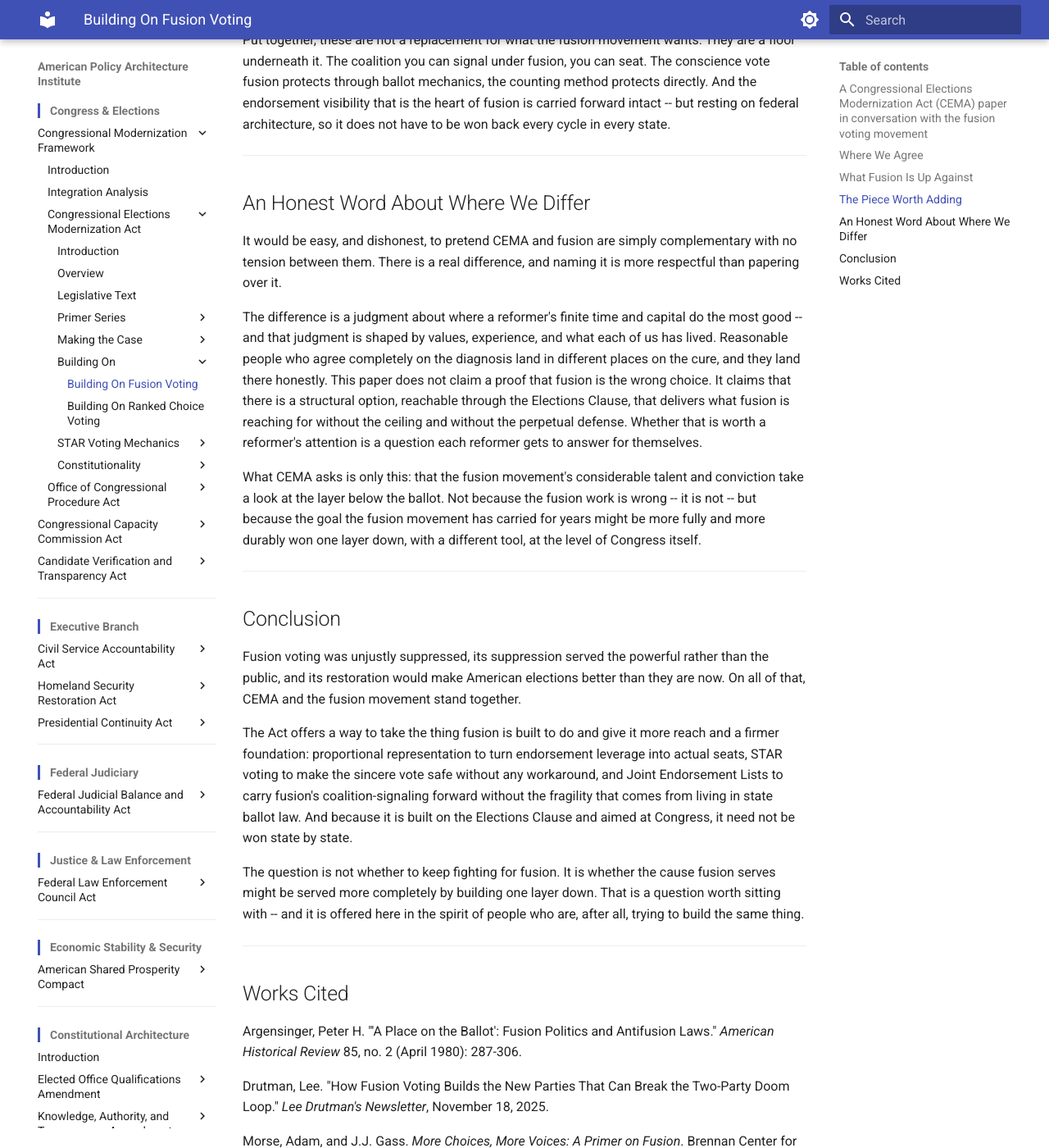
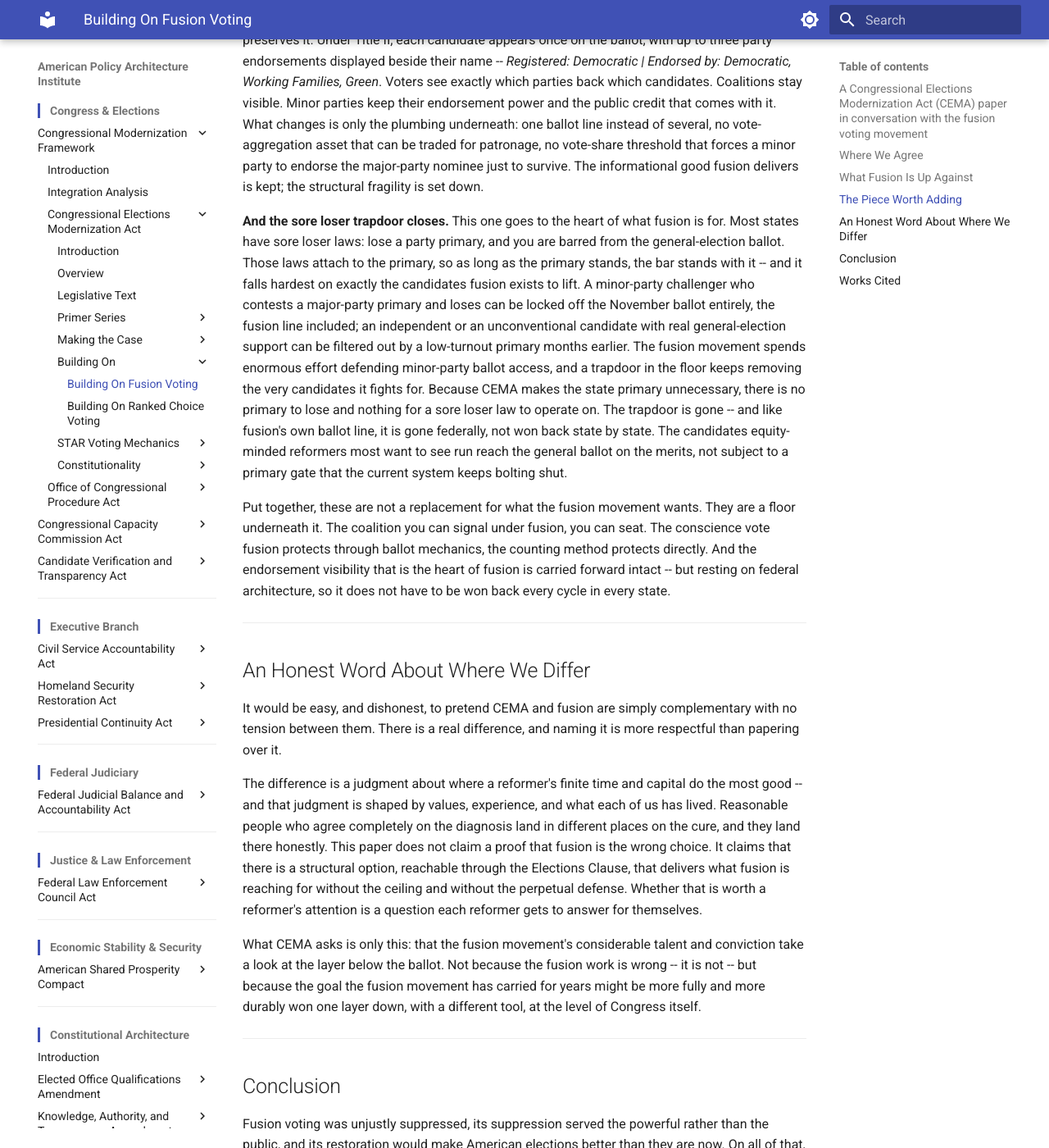
Before and after one commit to albertintech/apai, an MkDocs documentation site: the page built from docs/congress/cmf/cema/building-on-fusion-voting.md, in a window 1280 px wide and 1400 px high, scrolled down 3641 px. Shown: the whole window at 82% size. Built offline with MkDocs 1.6.1 and Material for MkDocs 9.7.7, drawn with Linux system fonts in a browser that asks for light colours; some of the changed text lies outside the part shown.

Commit message:
Revise building-on-fusion-voting.md for CEMA updates
Updated the document to reflect changes in the CEMA legislative text and clarified the role of CEMA in relation to fusion voting.

```diff
--- a/docs/congress/cmf/cema/building-on-fusion-voting.md
+++ b/docs/congress/cmf/cema/building-on-fusion-voting.md
@@ -21,6 +21,8 @@
 The history is also on their side, and it deserves to be stated plainly rather than as a courtesy. Fusion was once universal in the United States. Before the Australian ballot, parties printed their own tickets and cross-nomination required no one's permission. The bans came in the 1880s and 1890s, and they were not enacted to clean up elections -- they were enacted by major parties, Republicans in the North and Democrats in the South, to destroy the coalition threats that Populist, labor, and multiracial fusion tickets posed to their dominance. In the post-Reconstruction South, Republican-Populist fusion had built multiracial coalitions that elected governors and members of Congress, and the suppression of fusion was bound up with the rise of Jim Crow. This is not contested history. It is a genuine democratic wrong, and the fusion movement is right to name it as one.
 
 And fusion works, within the space it is allowed to occupy. It is a real answer to a real problem. Under winner-take-all rules, a minor-party voter has two bad options: stay home from the minor party entirely, or vote sincerely and risk handing the election to the candidate they like least. Fusion creates a third option. A minor party can endorse a major-party candidate on its own ballot line, and its voters can support that candidate while still being counted as the minor party's voters. The party demonstrates measurable strength; the voter is not punished for sincerity; the winning coalition is visible. New York's Working Families Party has used exactly this mechanism to push real policy outcomes. None of that is trivial, and none of it is a strawman. It is fusion doing precisely what it was designed to do.
+
+The agreement runs to equity, too. The fusion movement has always understood that a thin ballot and a rigged spoiler dynamic fall hardest on the candidates and communities the duopoly was never built to serve -- that the fight for more parties is also a fight for more kinds of representation. CEMA shares that goal without reservation. Proportional multi-member districts widen the door to representation for women and candidates of color, and an expressive ballot lets voters back a candidate outside the established mold without the wasted-vote penalty that has always policed who gets to run. This is common ground, and it points the same direction fusion advocates have always pointed.
 
 So the agreement is broad: the disease is correctly diagnosed, the historical injustice is real, and the treatment relieves a genuine symptom. The rest of this paper is about the treatment's reach -- and about a way to extend it.
 
@@ -46,7 +48,7 @@
 
 So here is the offer, and it is an offer, not a verdict.
 
-The reason fusion's reach is capped and its gains are reversible is that fusion intervenes at the level of the ballot, inside a system that was built to produce two parties. The Act intervenes one layer down -- at the structure that produces the two-party outcome in the first place -- and it does so using a tool that does not require winning the same fight in fifty states.
+The reason fusion's reach is capped and its gains are reversible is that fusion intervenes at the level of the ballot, inside a system that was built to produce two parties. CEMA intervenes one layer down -- at the structure that produces the two-party outcome in the first place -- and it does so using a tool that does not require winning the same fight in fifty states.
 
 That tool is the Elections Clause. Congress has constitutional authority over the time, place, and manner of congressional elections. A reform enacted there is not a state-ballot-law question that each legislature relitigates; it is federal architecture for federal seats. The fusion movement's defining burden -- the state-by-state, courtroom-by-courtroom grind -- is exactly the burden this layer is built to lift. Reach for the right tool, and apply it at the layer where it does the most work.
 
@@ -57,6 +59,8 @@
 **STAR voting retires the spoiler, so the workaround is no longer needed.** Voters score every candidate from zero to five; the two highest advance to an automatic runoff decided by majority preference. The sincere vote and the strategic vote become the same vote. The problem fusion exists to route around is removed at its source, which means a minor-party voter no longer needs a ballot-line mechanism to vote their conscience safely -- the counting method already protects them.
 
 **Joint Endorsement Lists keep what fusion is actually about.** This is the part that matters most to a fusion advocate, so it deserves to be clear: CEMA does not throw away cross-endorsement. It preserves it. Under Title II, each candidate appears once on the ballot, with up to three party endorsements displayed beside their name -- *Registered: Democratic | Endorsed by: Democratic, Working Families, Green*. Voters see exactly which parties back which candidates. Coalitions stay visible. Minor parties keep their endorsement power and the public credit that comes with it. What changes is only the plumbing underneath: one ballot line instead of several, no vote-aggregation asset that can be traded for patronage, no vote-share threshold that forces a minor party to endorse the major-party nominee just to survive. The informational good fusion delivers is kept; the structural fragility is set down.
+
+**And the sore loser trapdoor closes.** This one goes to the heart of what fusion is for. Most states have sore loser laws: lose a party primary, and you are barred from the general-election ballot. Those laws attach to the primary, so as long as the primary stands, the bar stands with it -- and it falls hardest on exactly the candidates fusion exists to lift. A minor-party challenger who contests a major-party primary and loses can be locked off the November ballot entirely, the fusion line included; an independent or an unconventional candidate with real general-election support can be filtered out by a low-turnout primary months earlier. The fusion movement spends enormous effort defending minor-party ballot access, and a trapdoor in the floor keeps removing the very candidates it fights for. Because CEMA makes the state primary unnecessary, there is no primary to lose and nothing for a sore loser law to operate on. The trapdoor is gone -- and like fusion's own ballot line, it is gone federally, not won back state by state. The candidates equity-minded reformers most want to see run reach the general ballot on the merits, not subject to a primary gate that the current system keeps bolting shut.
 
 Put together, these are not a replacement for what the fusion movement wants. They are a floor underneath it. The coalition you can signal under fusion, you can seat. The conscience vote fusion protects through ballot mechanics, the counting method protects directly. And the endorsement visibility that is the heart of fusion is carried forward intact -- but resting on federal architecture, so it does not have to be won back every cycle in every state.
 
@@ -76,7 +80,7 @@
 
 Fusion voting was unjustly suppressed, its suppression served the powerful rather than the public, and its restoration would make American elections better than they are now. On all of that, CEMA and the fusion movement stand together.
 
-The Act offers a way to take the thing fusion is built to do and give it more reach and a firmer foundation: proportional representation to turn endorsement leverage into actual seats, STAR voting to make the sincere vote safe without any workaround, and Joint Endorsement Lists to carry fusion's coalition-signaling forward without the fragility that comes from living in state ballot law. And because it is built on the Elections Clause and aimed at Congress, it need not be won state by state.
+CEMA offers a way to take the thing fusion is built to do and give it more reach and a firmer foundation: proportional representation to turn endorsement leverage into actual seats, STAR voting to make the sincere vote safe without any workaround, and Joint Endorsement Lists to carry fusion's coalition-signaling forward without the fragility that comes from living in state ballot law. And because it is built on the Elections Clause and aimed at Congress, it need not be won state by state.
 
 The question is not whether to keep fighting for fusion. It is whether the cause fusion serves might be served more completely by building one layer down. That is a question worth sitting with -- and it is offered here in the spirit of people who are, after all, trying to build the same thing.
 
@@ -105,12 +109,31 @@
 <!--
 ## Revision History
 
-**Revision 6.0** (Current)
+**6.5 alignment sweep**
+
+- Series Alignment advanced from Rev 6.4 to Rev 6.5 (money exposure audit: member compensation, public campaign matching funds, the state-funding prohibition, and Section 204 contracting removed from the legislative text; the enforcement prohibition retained as Section 404(d)(1.1)). Verification pass confirmed no operative references to any removed provision. No content change required.
+
+**Revision 6.4** (Current)
+- Aligned with Rev 6.4 of the CEMA legislative text (6.4 alignment sweep). No content change required.
+- Rev 6.3 disposition: no content references Title I ballot-access specifics (petition routes, signature thresholds, filing fees) at a level affected by 6.3 changes. Verified clean
+- Rev 6.4 disposition: no content references Title II party recognition structure, Title V compensation specifics, or Section 704 effective-date tiers. Verified clean
+
+**Revision 6.2**
+- No changes required. Rev 6.2 added the affirmative full-field elections standard and split the primary prohibition into two independent bars (no state funding, no state enforcement); this document does not describe the primary-prohibition mechanics in a way affected by the restructure -- it states only that CEMA makes the state primary unnecessary, with no trigger for a sore loser law to operate on, which the restructure does not disturb (grep-verified) -- and required no content change
+- DPS 3.8 compliance confirmed: Supporting Document header (own-title H1, single H1); "in conversation with the [X] movement" subtitle; supporting-document footer (no attribution line, copyright retained); em-dashes as `--`; ASCII-safe except permitted footer characters
+- Series alignment only; filename advanced 6-0 -> 6-2
+
+**Revision 6.1**
+- No changes required. Rev 6.1 removed the Voting Rights Act Section 2 vote-dilution carve-out from the legislative text; this document does not reference that mechanism (grep-verified) and required no content change
+
+**Revision 6.0**
 - Initial publication
 - Inaugural entry in the Building On series: a distinct CEMA series addressed to advocates of an existing reform, written in a collaborative "in conversation with" register rather than the adversarial register of the Why Not series
 - Spine: shared diagnosis (full agreement) -> what fusion gets right (full credit) -> the trap fusion operates inside (reframed from "structural dependency" as the system-imposed ceiling and the repeal vulnerability, with RCV backlash as parallel) -> the additive offer (Elections Clause / proportional seats / STAR / Joint Endorsement Lists as a floor underneath fusion's goal) -> honest values-and-layer difference (no opportunity-cost/misallocation argument; that barb reserved for the Why Not companion)
 - Removed from the Why Not Fusion Voting source material for this audience: opportunity-cost section, "uniquely American accident" framing, media-invisibility gotcha, New York "patronage" indictment as scorekeeping, and the "tolerable vs. replace" closing binary
-- DPS 3.4 compliance: Supporting Document header (own-title H1). Subtitle departs from the Section 1.2 formula: Building On is a distinct series with its own navigation home, not a Position Paper, so the subtitle uses an "in conversation with the [X] movement" form rather than "A[n] [Type] of the [Proposal]." DPS amendment pending to codify the Building On series and its subtitle form. Supporting-document footer (no attribution line); copyright line retained
+- Equity argument (added post-draft): (1) light shared-equity beat in "Where We Agree" -- the inclusion goal is common ground; proportional multi-member districts and an expressive ballot widen representation for women and candidates of color, the same direction fusion advocates point. Kept lighter than the RCV paper's version, since fusion advocates are party-structure-focused rather than ballot-method-focused. (2) substantial sore loser beat as a fourth structural item in "The Piece Worth Adding" -- the strongest equity argument in either Building On paper for this audience, because sore loser laws strangle exactly the minor-party/insurgent/unconventional candidates fusion exists to lift. Framed as a trapdoor in the floor fusion defends, removed federally (riding the existing state-law-vs-Elections-Clause durability logic) rather than won back state by state. Defensive equity material reserved for the planned standalone treatment
+- Maintenance: corrected one residual "the Act" self-reference (line in The Piece Worth Adding) to CEMA, completing the Section 1.7 multi-proposal convention suspension begun earlier
+- DPS 3.5 compliance: Supporting Document header (own-title H1). Subtitle uses the Section 3.7 Building On "in conversation with the [X] movement" form. "the Act" self-reference convention suspended per Section 1.7 (multi-proposal document); CEMA used throughout. Supporting-document footer (no attribution line); copyright line retained
 - Aligned with Rev 6.0 of the CEMA legislative text
 -->
 
```
